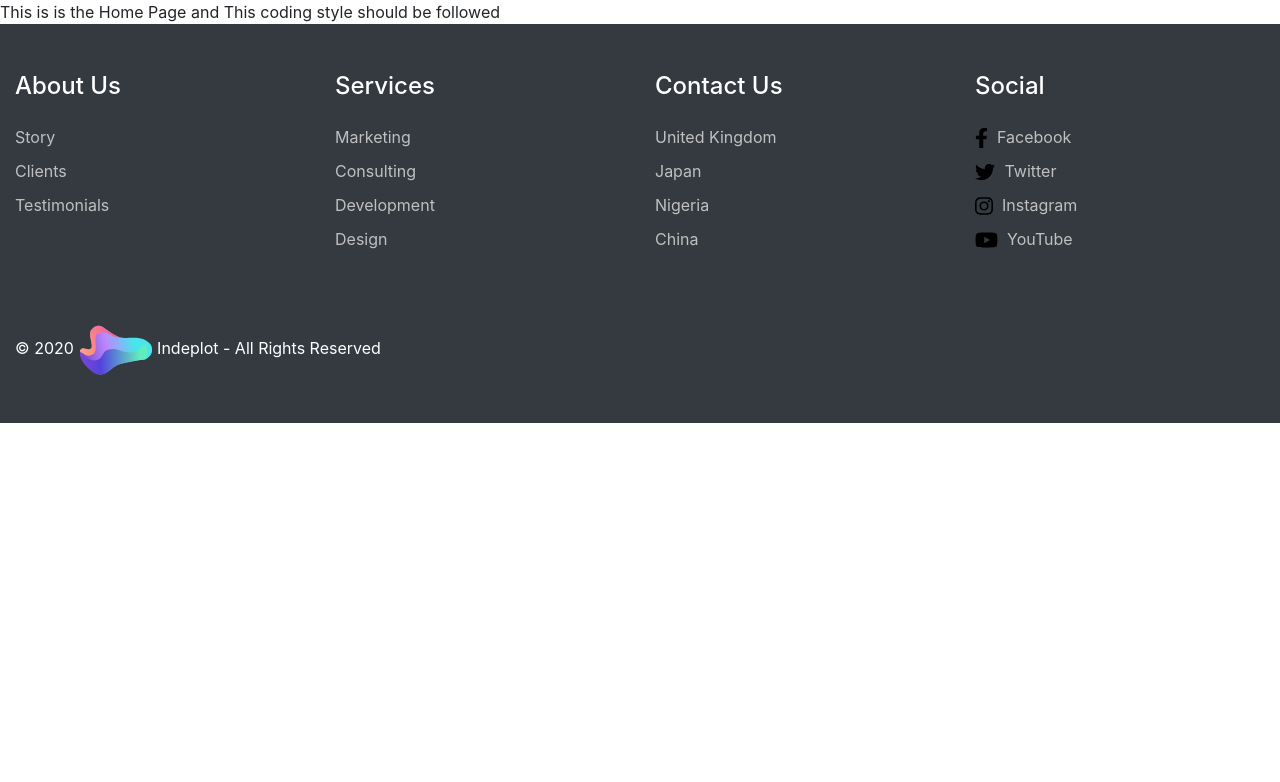
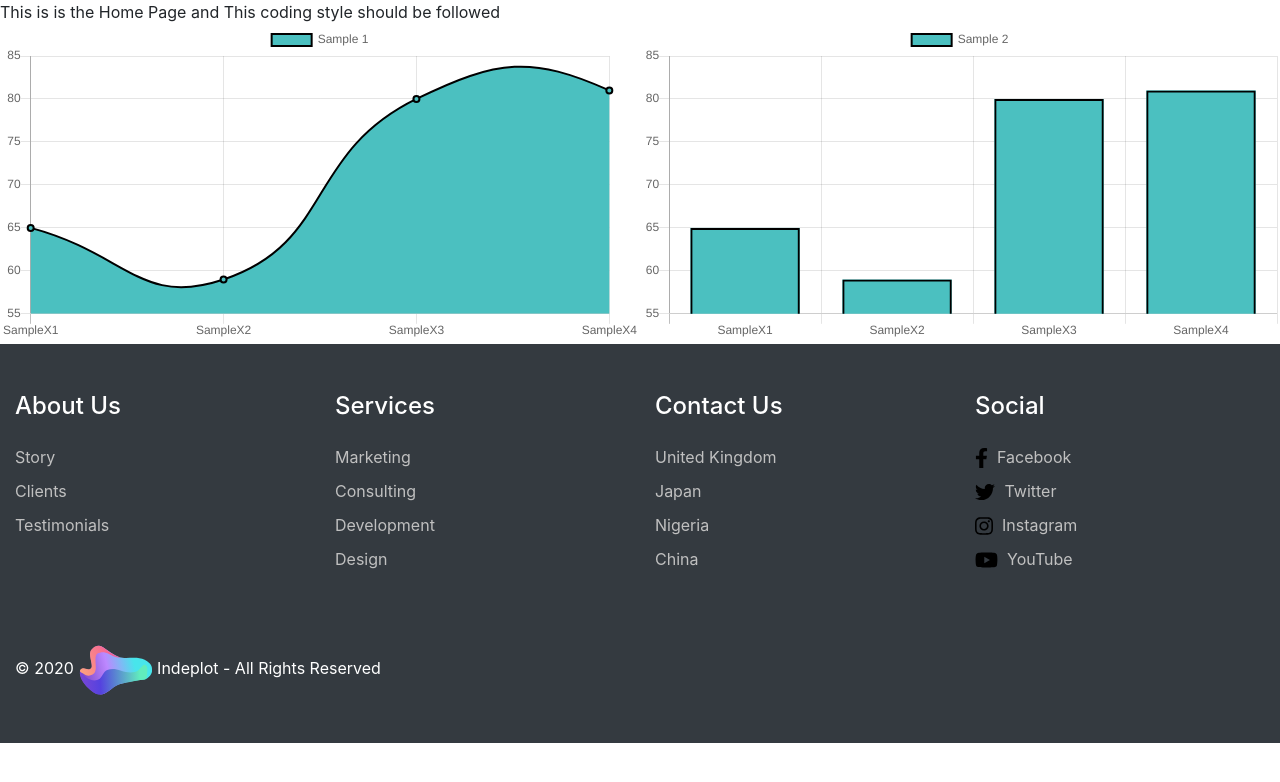
Before and after one commit to indeplot/indeplot, a React (Create React App) app: page / in a window 1280 px wide. Shown: the top 782 px of the page. Built offline with nearby package versions, Linux system fonts and the light colour scheme.

Commit message:
[dev] Charts component added

```diff
--- a/package.json
+++ b/package.json
@@ -10,8 +10,10 @@
     "@testing-library/react": "^11.0.4",
     "@testing-library/user-event": "^12.1.7",
     "bootstrap": "^4.5.3",
+    "chart.js": "^2.9.3",
     "react": "^16.13.1",
     "react-bootstrap": "^1.3.0",
+    "react-chartjs-2": "^2.10.0",
     "react-dom": "^16.13.1",
     "react-router-dom": "^5.2.0",
     "react-scripts": "3.4.3",
--- /dev/null
+++ b/src/Components/chart-picker/BarChart.js
@@ -0,0 +1,34 @@
+import React from 'react'
+import PropTypes from 'prop-types';
+import { Bar } from "react-chartjs-2";
+
+export function BarChart(props) {
+
+  function generateGraph() {
+    return {
+      labels: props.labels,
+      datasets: [
+        {
+          label: props.title,
+          fill: false,
+          lineTension: 0.5,
+          backgroundColor: 'rgba(75,192,192,1)',
+          borderColor: 'rgba(0,0,0,1)',
+          borderWidth: 2,
+          data: props.data
+        }
+      ]
+    }
+  }
+
+  return (
+    <Bar data={generateGraph} />)
+}
+
+
+BarChart.propTypes = {
+  labels: PropTypes.array,
+  title: PropTypes.string,
+  data: PropTypes.array,
+  options: PropTypes.any
+};
--- /dev/null
+++ b/src/Components/chart-picker/LineChart.js
@@ -0,0 +1,34 @@
+import React from 'react'
+import PropTypes from 'prop-types';
+import { Line } from "react-chartjs-2";
+
+export function LineChart(props) {
+
+  function generateGraph() {
+    return {
+      labels: props.labels,
+      datasets: [
+        {
+          label: props.title,
+          fill: true,
+          lineTension: 0.5,
+          backgroundColor: 'rgba(75,192,192,1)',
+          borderColor: 'rgba(0,0,0,1)',
+          borderWidth: 2,
+          data: props.data
+        }
+      ]
+    }
+  }
+
+  return (
+    <Line data={generateGraph} />)
+}
+
+
+LineChart.propTypes = {
+  labels: PropTypes.array,
+  title: PropTypes.string,
+  data: PropTypes.array,
+  options: PropTypes.any
+};
--- /dev/null
+++ b/src/pages/Charts/Charts.js
@@ -0,0 +1,40 @@
+import React from 'react'
+import PropTypes from 'prop-types';
+import { LineChart } from '../../Components/chart-picker/LineChart';
+import { BarChart } from '../../Components/chart-picker/BarChart';
+
+export default class Charts extends React.Component {
+    constructor(props) {
+        super(props);
+        this.chartReference = React.createRef();
+        this.chartSelector = this.chartSelector.bind(this)
+    }
+
+    chartSelector = () => {
+
+        if (this.props.chartType === "Line") {
+            return <LineChart labels={this.props.labels} title={this.props.title} data={this.props.data} options={{}} />
+        }
+        if (this.props.chartType === "Bar") {
+            return <BarChart labels={this.props.labels} title={this.props.title} data={this.props.data} options={{}} />
+        }
+        return <LineChart labels={this.props.labels} title={this.props.title} data={this.props.data} options={{}} />
+    }
+
+    render() {
+        return (
+            <div>
+                {this.chartSelector()}
+            </div>
+        )
+    }
+}
+
+
+Charts.propTypes = {
+    chartType: PropTypes.string,
+    labels: PropTypes.array,
+    title: PropTypes.string,
+    data: PropTypes.array,
+    options: PropTypes.any
+};
--- a/src/pages/HomePage/HomePage.js
+++ b/src/pages/HomePage/HomePage.js
@@ -1,16 +1,33 @@
 import React from 'react';
-import {Row,Col } from 'react-bootstrap';
+import { Row, Col } from 'react-bootstrap';
+import Charts from '../Charts/Charts'
 import Footer from '../../Components/Footer';
+class HomePage extends React.Component {
 
-class HomePage extends React.Component {
+    constructor() {
+        super()
+        this.state = {
+            data: [65, 59, 80, 81, 56],
+            labels: ['SampleX1', 'SampleX2', 'SampleX3',
+                'SampleX4']
+        }
+    }
     render() {
         return (
-           <div>
+            <div>
                 <Row>
                     <Col>This is is the Home Page and This coding style should be followed</Col>
                 </Row>
-                 <Footer/>
-                 </div>
+                <div style={{ display: "flex" }}>
+                    <div style={{ flex: 1 }}>
+                        <Charts chartType="Line" labels={this.state.labels} title="Sample 1" data={this.state.data} options={{}} />
+                    </div>
+                    <div style={{ flex: 1 }}>
+                        <Charts chartType="Bar" labels={this.state.labels} title="Sample 2" data={this.state.data} options={{}} />
+                    </div>
+                </div>
+                <Footer />
+            </div>
         )
     }
 }
```
